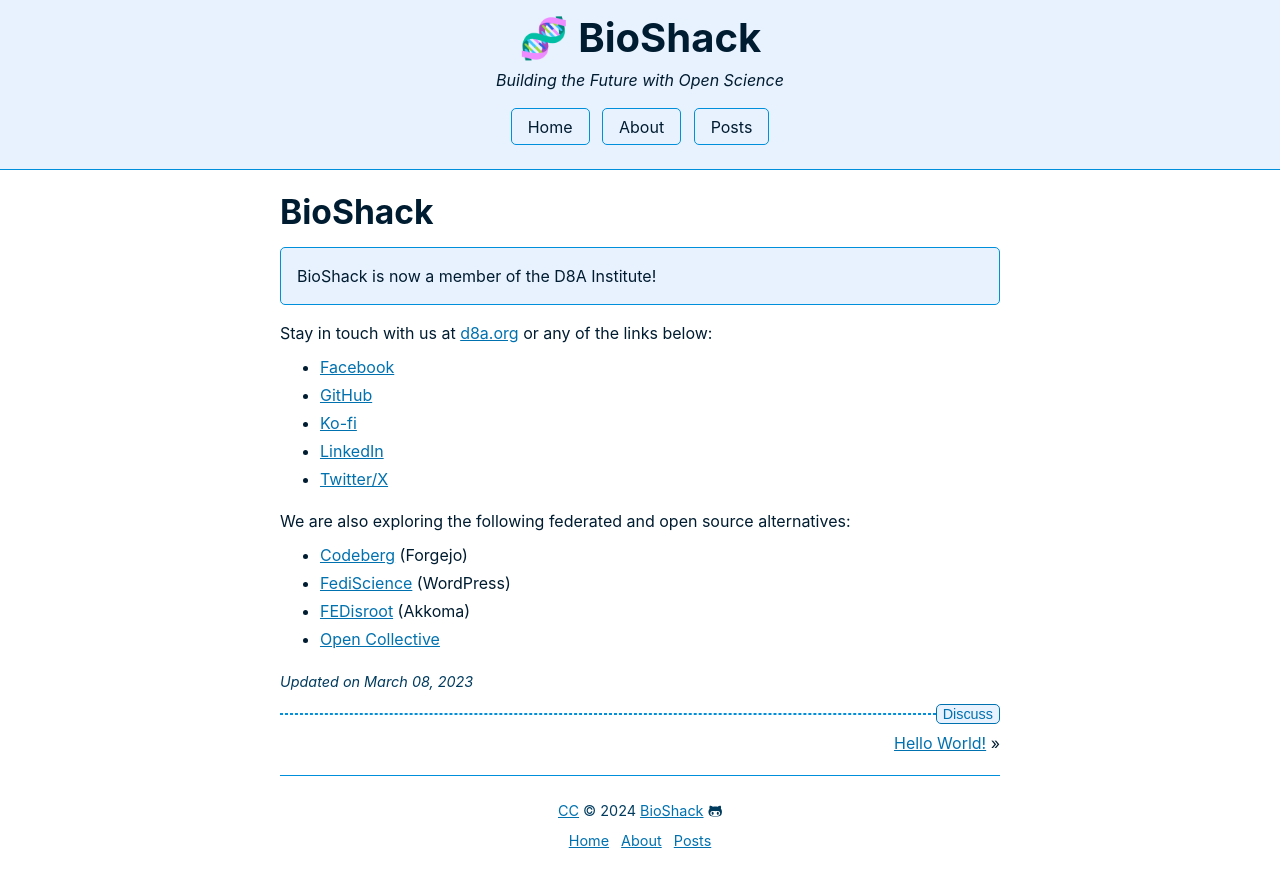
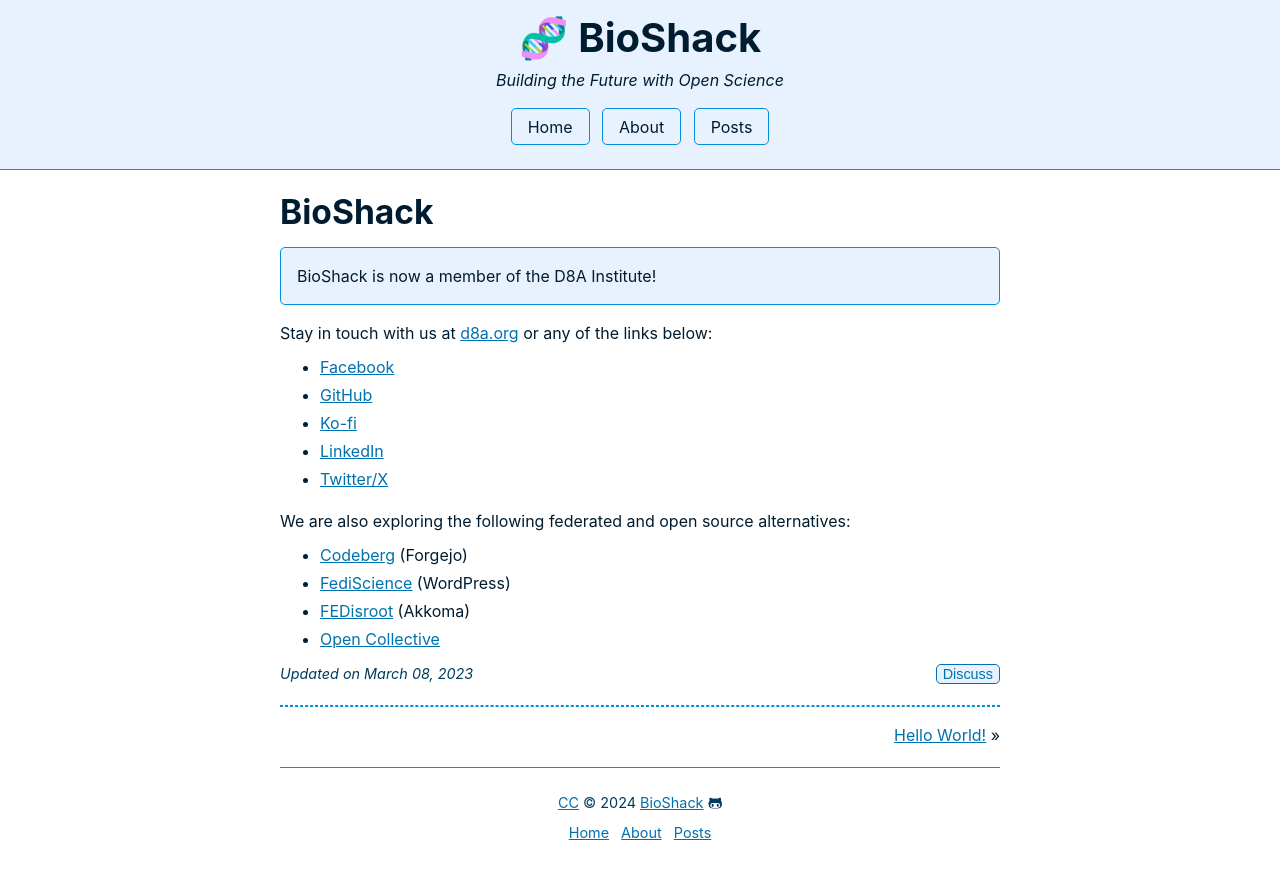
Before and after one commit to megdna/pond, a Jekyll site: the page built from _posts/2023-03-08-bioshack.md, in a window 1280 px wide. Shown: the top 887 px of the page. Built offline with Jekyll 4.4.1, drawn with Linux system fonts in a browser that asks for light colours.

Commit message:
Update theme

```diff
--- a/_layouts/post.html
+++ b/_layouts/post.html
@@ -5,6 +5,6 @@
 {% if page.description %}<div class="notice">{{ page.description }}</div>{% endif %}
 {% if page.show %}<figure><img alt="{{ page.alt }}" src="{{ page.image | prepend: site.baseurl | prepend: site.url }}"><figcaption>{{ page.caption }}</figcaption></figure>{% endif %}
 {{ content }}
-{% if page.date %}<p><cite>Updated on {{page.date | date: "%B %d, %Y"}}</cite></p><div class="next"><button><a href="https://github.com/{{ site.github }}" target="_blank">Discuss</a></button></div><hr>{% endif %}
+{% if page.date %}<cite>Updated on {{page.date | date: "%B %d, %Y"}}</cite><div class="next"><button><a href="https://github.com/{{ site.github }}" target="_blank">Discuss</a></button></div><hr>{% endif %}
 {% if page.previous.url %}&laquo; <a href="{{ page.previous.url | prepend: site.baseurl | prepend: site.url }}">{{ page.previous.title }}</a>{% endif %}
 {% if page.next.url %}<div class="next"><a href="{{ page.next.url | prepend: site.baseurl | prepend: site.url }}">{{ page.next.title }}</a> &raquo;</div>{% endif %}
```
Also changed, not shown: _posts/2023-03-08-bioshack.md (line endings or trailing spaces).
